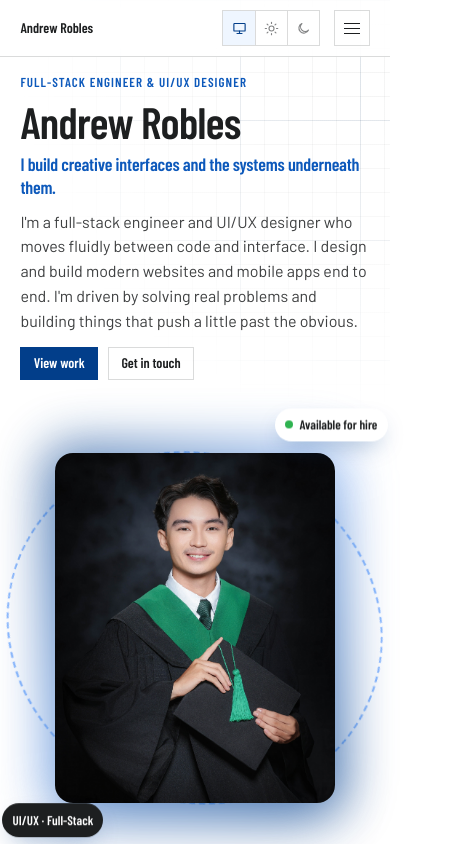
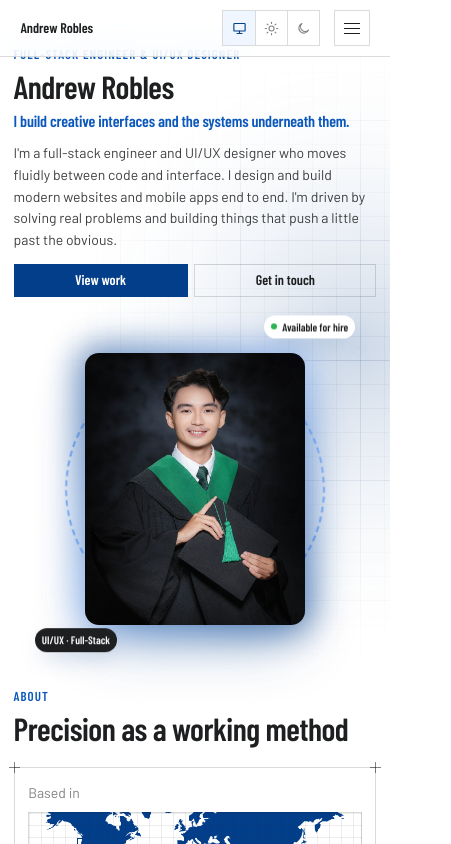
Before and after one commit to Werdddd/werd, a Next.js app: page / in a window 390 px wide. Shown: the top 844 px of the page, 451 px wide, since content can reach past the window. Built offline with nearby package versions, Linux system fonts and the light colour scheme.

Commit message:
fixed background

```diff
--- a/src/app/globals.css
+++ b/src/app/globals.css
@@ -135,10 +135,13 @@ body {
   -moz-osx-font-smoothing: grayscale;
 }
 
-/* — ambient blueprint grid: faint graph-paper texture, kept to a couple
-   of soft patches (via mask) rather than tiled edge-to-edge, so the page
-   still reads as plain white. Sits behind in-flow content (z-index -1);
-   opaque sections (.card-style panels with --color-surface) cover it. */
+/* — ambient blueprint grid + blue radial glow: faint graph-paper texture
+   paired with a soft blue radial gradient, kept to several scattered
+   patches (via mask, positioned in % so they spread down the full page
+   regardless of content length) rather than tiled/painted edge-to-edge,
+   so the page still reads as mostly plain white. Sits behind in-flow
+   content (z-index -1); opaque sections (.card-style panels with
+   --color-surface) cover it. */
 body::before {
   content: "";
   position: absolute;
@@ -149,14 +152,30 @@ body::before {
     linear-gradient(color-mix(in srgb, var(--color-text) 5%, transparent) 1px, transparent 1px),
     linear-gradient(90deg, color-mix(in srgb, var(--color-text) 5%, transparent) 1px, transparent 1px),
     linear-gradient(color-mix(in srgb, var(--color-accent) 9%, transparent) 1px, transparent 1px),
-    linear-gradient(90deg, color-mix(in srgb, var(--color-accent) 9%, transparent) 1px, transparent 1px);
-  background-size: 24px 24px, 24px 24px, 120px 120px, 120px 120px;
+    linear-gradient(90deg, color-mix(in srgb, var(--color-accent) 9%, transparent) 1px, transparent 1px),
+    radial-gradient(420px circle at 92% 5%, color-mix(in srgb, var(--color-accent) 20%, transparent) 0%, transparent 70%),
+    radial-gradient(380px circle at 6% 20%, color-mix(in srgb, var(--color-accent) 18%, transparent) 0%, transparent 70%),
+    radial-gradient(440px circle at 88% 42%, color-mix(in srgb, var(--color-accent) 18%, transparent) 0%, transparent 70%),
+    radial-gradient(400px circle at 8% 62%, color-mix(in srgb, var(--color-accent) 20%, transparent) 0%, transparent 70%),
+    radial-gradient(420px circle at 90% 82%, color-mix(in srgb, var(--color-accent) 18%, transparent) 0%, transparent 70%),
+    radial-gradient(380px circle at 4% 97%, color-mix(in srgb, var(--color-accent) 20%, transparent) 0%, transparent 70%);
+  background-size:
+    24px 24px, 24px 24px, 120px 120px, 120px 120px,
+    auto, auto, auto, auto, auto, auto;
   mask-image:
-    radial-gradient(480px circle at 90% 80px, #000 0%, transparent 70%),
-    radial-gradient(420px circle at 2% calc(100% - 140px), #000 0%, transparent 70%);
+    radial-gradient(460px circle at 92% 5%, #000 0%, transparent 70%),
+    radial-gradient(420px circle at 6% 20%, #000 0%, transparent 70%),
+    radial-gradient(480px circle at 88% 42%, #000 0%, transparent 70%),
+    radial-gradient(440px circle at 8% 62%, #000 0%, transparent 70%),
+    radial-gradient(460px circle at 90% 82%, #000 0%, transparent 70%),
+    radial-gradient(420px circle at 4% 97%, #000 0%, transparent 70%);
   -webkit-mask-image:
-    radial-gradient(480px circle at 90% 80px, #000 0%, transparent 70%),
-    radial-gradient(420px circle at 2% calc(100% - 140px), #000 0%, transparent 70%);
+    radial-gradient(460px circle at 92% 5%, #000 0%, transparent 70%),
+    radial-gradient(420px circle at 6% 20%, #000 0%, transparent 70%),
+    radial-gradient(480px circle at 88% 42%, #000 0%, transparent 70%),
+    radial-gradient(440px circle at 8% 62%, #000 0%, transparent 70%),
+    radial-gradient(460px circle at 90% 82%, #000 0%, transparent 70%),
+    radial-gradient(420px circle at 4% 97%, #000 0%, transparent 70%);
 }
 
 h1, h2, h3, h4, h5, h6 {
--- a/src/components/Hero.module.css
+++ b/src/components/Hero.module.css
@@ -33,6 +33,7 @@
 
 .actions {
   display: flex;
+  flex-wrap: wrap;
   gap: var(--space-3);
   margin-top: var(--space-4);
 }
@@ -44,6 +45,7 @@
 @media (max-width: 900px) {
   .hero {
     grid-template-columns: 1fr;
+    padding: calc(var(--space-8) + 32px) var(--space-6) var(--space-8);
   }
   .tagline {
     font-size: 44px;
@@ -53,5 +55,33 @@
   }
   .portrait {
     max-width: 420px;
+    margin: 0 auto;
   }
 }
+
+@media (max-width: 560px) {
+  .hero {
+    padding: calc(var(--space-8) + 20px) var(--space-4) var(--space-6);
+    gap: 32px;
+  }
+  .tagline {
+    font-size: 32px;
+    max-width: 13ch;
+  }
+  .subhead {
+    font-size: 16px;
+  }
+  .bio {
+    font-size: 14px;
+  }
+  .actions {
+    gap: var(--space-2);
+  }
+  .actions a {
+    flex: 1 1 auto;
+    text-align: center;
+  }
+  .portrait {
+    max-width: 300px;
+  }
+}
--- a/src/components/HeroPhoto.module.css
+++ b/src/components/HeroPhoto.module.css
@@ -130,6 +130,45 @@
   }
 }
 
+@media (max-width: 560px) {
+  .stage {
+    min-height: 320px;
+  }
+  .dashedCircle {
+    width: 260px;
+    height: 260px;
+  }
+  .card {
+    width: 220px;
+    height: 272px;
+  }
+  .cardGlow {
+    inset: -8px;
+    border-radius: 22px;
+    filter: blur(16px);
+  }
+  .cardFrame {
+    border-radius: 14px;
+  }
+  .badge {
+    gap: 5px;
+    padding: var(--space-1) var(--space-2);
+    font-size: 11px;
+  }
+  .badgeAvailable {
+    top: -10px;
+    right: -10px;
+  }
+  .badgeRole {
+    bottom: -10px;
+    left: -10px;
+  }
+  .dot {
+    width: 6px;
+    height: 6px;
+  }
+}
+
 @media (prefers-reduced-motion: reduce) {
   .card {
     transition: none;
```
